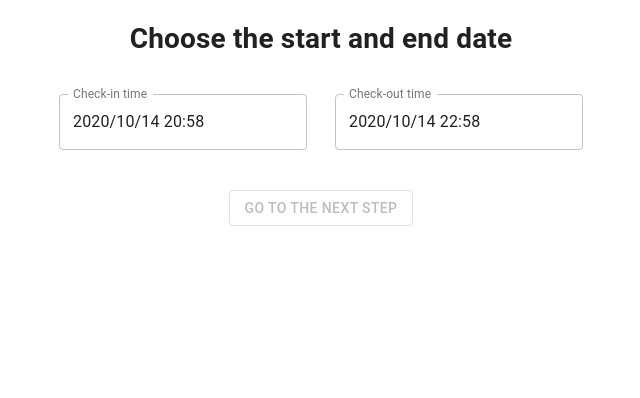
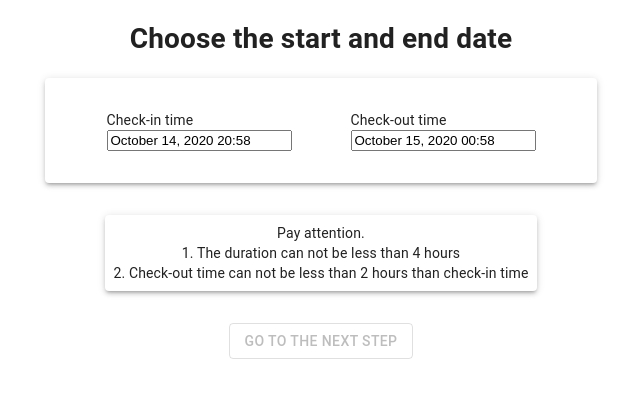
Before and after one commit to leonbohdan/nextjs-app, a Next.js app: page / in a window 1280 px wide. Shown: the top 398 px of the page, without its empty margins (319-959 px from the left). Built offline with nearby package versions, Linux system fonts and the light colour scheme.

Commit message:
input fields on first page were refactored

```diff
--- a/package.json
+++ b/package.json
@@ -23,6 +23,7 @@
     "next-redux-wrapper": "^6.0.2",
     "parse": "^2.17.0",
     "react": "16.14.0",
+    "react-datepicker": "^3.3.0",
     "react-dom": "16.14.0",
     "react-google-maps": "^9.4.5",
     "react-places-autocomplete": "^7.3.0",
--- a/pages/index.js
+++ b/pages/index.js
@@ -1,42 +1,45 @@
-import 'date-fns';
+import { isSameDay, startOfToday, endOfDay } from 'date-fns';
 import Button from '@material-ui/core/Button';
 import Container from '@material-ui/core/Container';
 import Box from '@material-ui/core/Box';
 import Link from 'next/link';
 import Tooltip from '@material-ui/core/Tooltip';
+import Paper from "@material-ui/core/Paper";
 import Zoom from '@material-ui/core/Zoom';
 import { useState, useContext, useEffect } from "react";
 import MainLayout from '../components/MainLayout';
-import DateFnsUtils from '@date-io/date-fns';
-import {
-  MuiPickersUtilsProvider,
-  DateTimePicker,
-} from '@material-ui/pickers';
 import { StateContext, DispatchContext } from "../components/StateContext";
+import DatePicker from 'react-datepicker';
+import "react-datepicker/dist/react-datepicker.css";
 
 export default function Index() {
   const dispatch = useContext(DispatchContext);
   const { startDate, endDate } = useContext(StateContext);
-  const canGoNext = endDate - startDate > 4 * 60 * 60 * 1000 - 60000;
+  const canGoNext = (endDate - startDate) > (4 * 60 * 60 * 1000) - 60000;
 
   const [selectedFirstDate, setSelectedFirstDate] = useState(new Date());
   const [selectedSecondDate, setSelectedSecondDate] = useState(new Date());
+  const [minTime, setMinTime] = useState(new Date());
+
+  const calculateMinTime = (date) =>
+    isSameDay(date, new Date()) ? new Date() : startOfToday();
 
   useEffect(() => {
     setSelectedSecondDate(
-      new Date(selectedSecondDate.setHours(selectedFirstDate.getHours() + 2)),
+      new Date(selectedSecondDate.setHours(selectedFirstDate.getHours() + 4)),
     );
 
     dispatch({
       type: "endDate",
       payload: new Date(selectedSecondDate.setHours(
-        selectedFirstDate.getHours() + 2,
+        selectedFirstDate.getHours() + 4,
       )),
     });
   }, []);
 
   const firstHandleDateChange = (date) => {
     setSelectedFirstDate(date);
+    setMinTime(calculateMinTime(date));
 
     dispatch({ type: "startDate", payload: date });
   };
@@ -86,46 +89,55 @@ export default function Index() {
           <h1>Choose the start and end date</h1>
         </Box>
 
-        <MuiPickersUtilsProvider utils={DateFnsUtils}>
+        <Paper elevation={3}>
           <Box
+            p={4}
             display="flex"
             flexDirection="row"
             justifyContent="space-around"
             alignItems="center"
           >
             <label htmlFor="first_date">
-              <DateTimePicker
+              Check-in time
+              <DatePicker
                 id="first_date"
-                ampm={false}
-                label="Check-in time"
-                inputVariant="outlined"
-                value={selectedFirstDate}
-                onChange={firstHandleDateChange}
-                format="yyyy/MM/dd HH:mm"
-                margin="normal"
+                withPortal
+                showTimeSelect
+                timeFormat="HH:mm"
+                timeIntervals={15}
+                dateFormat="MMMM d, yyyy HH:mm"
+                selected={selectedFirstDate}
                 minDate={new Date()}
-                autoOk
-                title="Set the first day"
+                minTime={minTime}
+                maxTime={endOfDay(new Date())}
+                showDisabledMonthNavigation
+                onChange={(date) => {
+                  firstHandleDateChange(date);
+                }}
               />
             </label>
 
             <label htmlFor="second_date">
-              <DateTimePicker
+              Check-out time
+              <DatePicker
                 id="second_date"
-                ampm={false}
-                label="Check-out time"
-                inputVariant="outlined"
-                value={selectedSecondDate}
-                onChange={secondHandleDateChange}
-                format="yyyy/MM/dd HH:mm"
-                margin="normal"
+                withPortal
+                showTimeSelect
+                timeFormat="HH:mm"
+                timeIntervals={15}
+                minTime={selectedFirstDate}
+                maxTime={endOfDay(selectedFirstDate)}
+                dateFormat="MMMM d, yyyy HH:mm"
+                selected={selectedSecondDate}
                 minDate={selectedFirstDate}
-                autoOk
-                title="The duration can not be less than 4 hours or check-out time can not be less than 2 hours than check-in time"
+                showDisabledMonthNavigation
+                onChange={(date) => {
+                  secondHandleDateChange(date);
+                }}
               />
             </label>
           </Box>
-        </MuiPickersUtilsProvider>
+        </Paper>
 
         <Box
           display="flex"
@@ -134,6 +146,25 @@ export default function Index() {
           alignItems="center"
         >
           <Box p={4}>
+            <Paper elevation={3}>
+              <Box
+                p={1}
+                display="flex"
+                flexDirection="column"
+                justifyContent="center"
+                alignItems="center"
+              >
+                <div>Pay attention.</div>
+                <div>1. The duration can not be less than 4 hours</div>
+                <div>
+                  2. Сheck-out time can not be less than 2 hours than check-in
+                  time
+                </div>
+              </Box>
+            </Paper>
+          </Box>
+
+          <Box>
             {!canGoNext ||
             hrs2 - hrs1 < 2 ||
             (mins2 % 60) - (mins1 % 60) < 0 ? (
```
Also changed, not shown: 1 other file (tests, documents, lock files or other folders).
